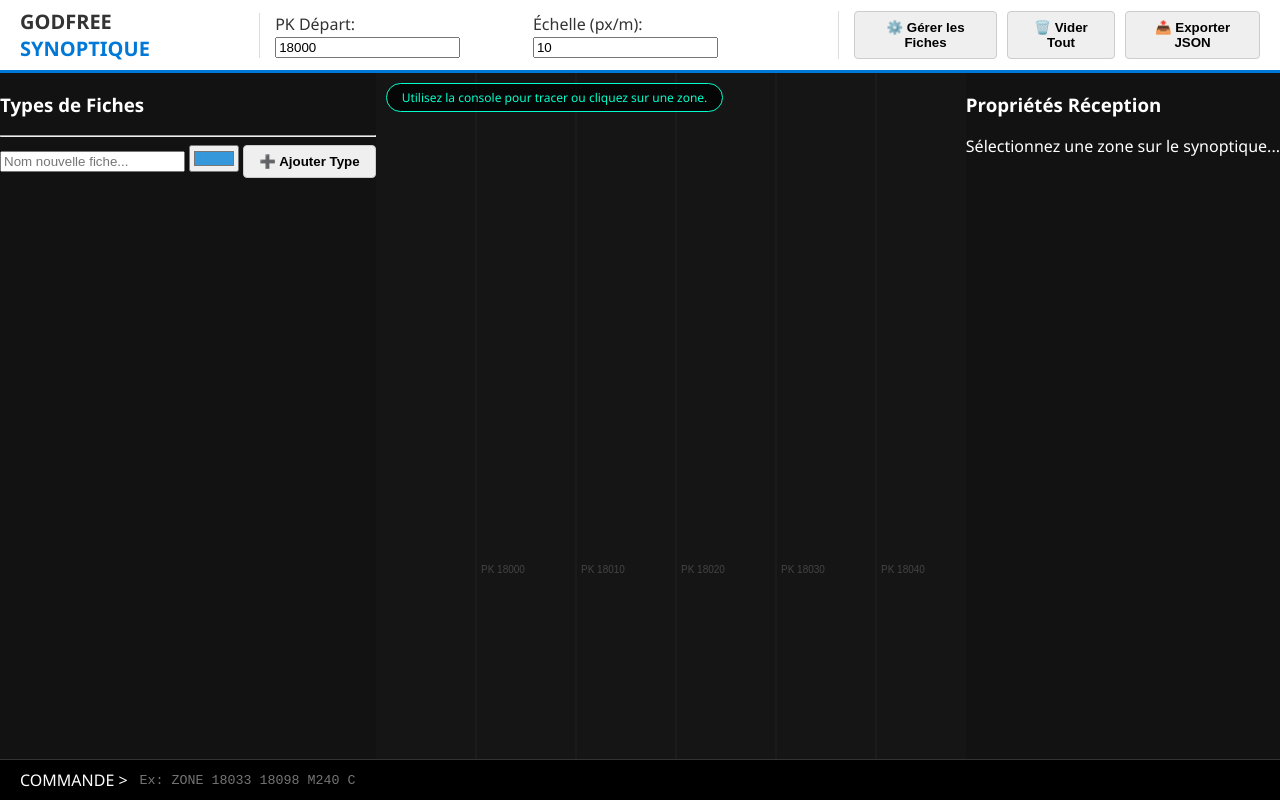
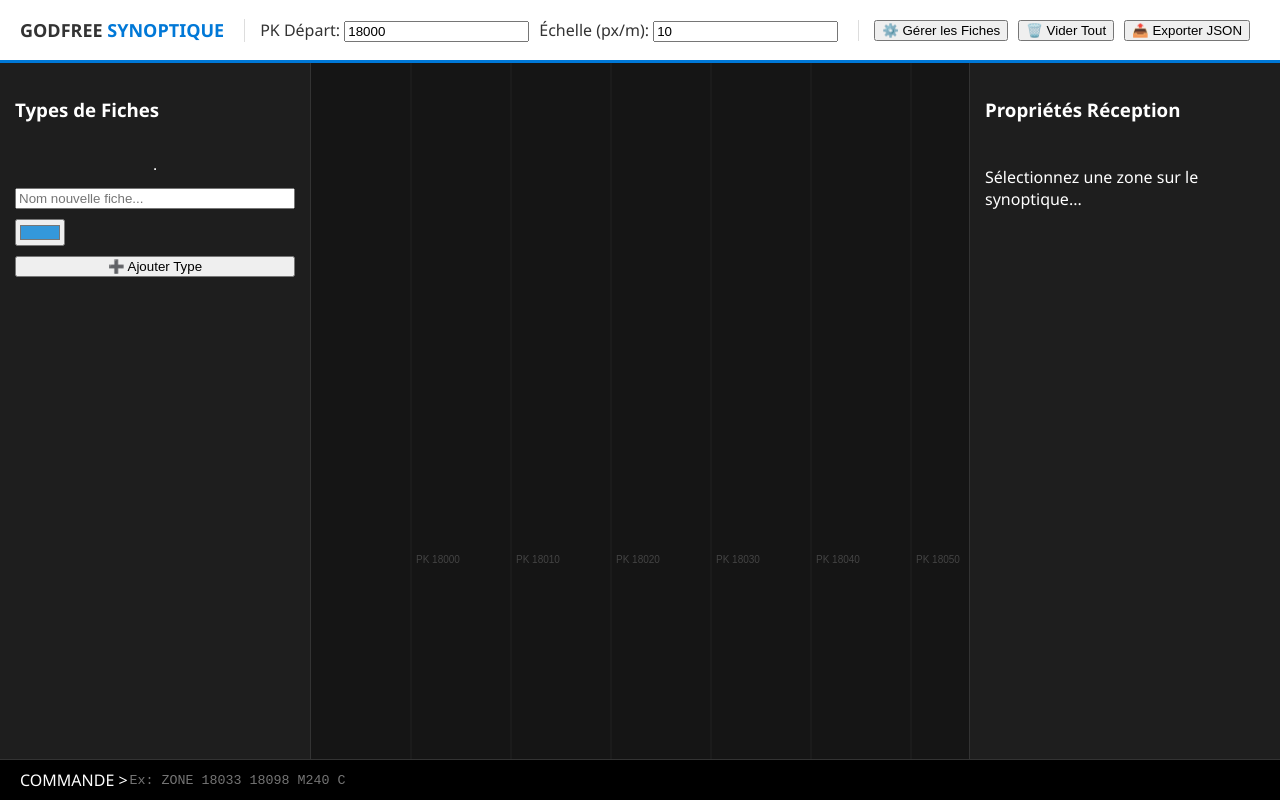
Before and after one commit to godfreelokonon-alt/DA02DFREE, a plain HTML site: page index.html in a window 1280 px wide. Drawn offline with Linux system fonts and the light colour scheme.

Commit message:
Update style.css

```diff
--- a/style.css
+++ b/style.css
@@ -1,17 +1,17 @@
-body { margin: 0; font-family: 'Segoe UI', sans-serif; background: #121212; color: white; height: 100vh; overflow: hidden; }
+:root { --primary: #0078d7; --danger: #e74c3c; --bg: #121212; --panel: #1e1e1e; }
+body { margin: 0; font-family: 'Segoe UI', sans-serif; background: var(--bg); color: white; overflow: hidden; }
 #app-container { display: flex; flex-direction: column; height: 100vh; }
-.smart-ribbon { background: #ffffff; color: #333; height: 70px; display: flex; align-items: center; padding: 0 20px; gap: 30px; border-bottom: 3px solid #0078d7; }
-.brand { font-weight: 800; font-size: 20px; }
-.brand span { color: #0078d7; }
-.tool-group { display: flex; gap: 10px; border-left: 1px solid #ddd; padding-left: 15px; }
-button { padding: 8px 15px; border: 1px solid #ccc; cursor: pointer; border-radius: 4px; font-weight: 600; }
+.smart-ribbon { background: white; color: #333; height: 60px; display: flex; align-items: center; padding: 0 20px; gap: 20px; border-bottom: 3px solid var(--primary); }
+.brand { font-weight: 800; font-size: 18px; }
+.brand span { color: var(--primary); }
+.tool-group { display: flex; align-items: center; gap: 10px; padding-left: 15px; border-left: 1px solid #ddd; }
 .content { display: flex; flex: 1; overflow: hidden; }
-.data-sidebar { width: 350px; background: #1e1e1e; border-right: 1px solid #333; padding: 15px; overflow-y: auto; }
-.table-container table { width: 100%; border-collapse: collapse; font-size: 12px; }
-.table-container th { text-align: left; border-bottom: 2px solid #444; padding: 10px 5px; }
-.table-container td { padding: 8px 5px; border-bottom: 1px solid #333; }
+.sidebar { width: 280px; background: var(--panel); border-right: 1px solid #333; padding: 15px; display: flex; flex-direction: column; gap: 10px; }
+#inspector-sidebar { border-right: none; border-left: 1px solid #333; }
 .viewport { flex: 1; position: relative; background: #151515; }
-canvas { width: 100%; height: 100%; cursor: crosshair; }
-#tool-helper { position: absolute; top: 10px; left: 10px; background: rgba(0,0,0,0.7); padding: 5px 15px; border-radius: 20px; font-size: 12px; color: #00ffcc; border: 1px solid #00ffcc; }
+canvas { width: 100%; height: 100%; }
+.fiche-item { display: flex; justify-content: space-between; align-items: center; background: #2a2a2a; padding: 8px; border-radius: 4px; font-size: 13px; }
+.btn-del { background: none; border: none; color: #ff4444; cursor: pointer; font-weight: bold; }
 .console { background: #000; height: 40px; display: flex; align-items: center; padding: 0 20px; border-top: 1px solid #333; }
-#cmd-input { background: transparent; border: none; color: #00ff00; flex: 1; margin-left: 10px; outline: none; font-family: monospace; }
+#cmd-input { background: transparent; border: none; color: #00ff00; flex: 1; outline: none; font-family: monospace; }
+.card { background: #2a2a2a; padding: 15px; border-radius: 8px; }
```
